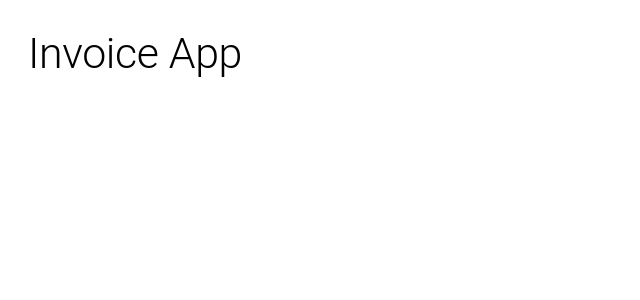
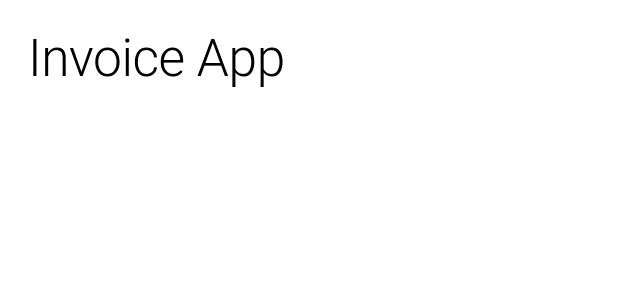
Before and after one commit to greg2012201/invoice-app-frontend, a React (Create React App) app: page / in a window 1280 px wide. Shown: the top 300 px of the page, without its empty margins (0-640 px from the left). Built offline with nearby package versions, Linux system fonts and the light colour scheme.

Commit message:
Update main theme.

```diff
--- a/src/themes/mainTheme.ts
+++ b/src/themes/mainTheme.ts
@@ -15,6 +15,6 @@ declare module '@mui/material/styles' {
 
 export const theme = createTheme({
     typography: {
-        fontSize: 10,
+        fontSize: 12,
     },
 });
```
